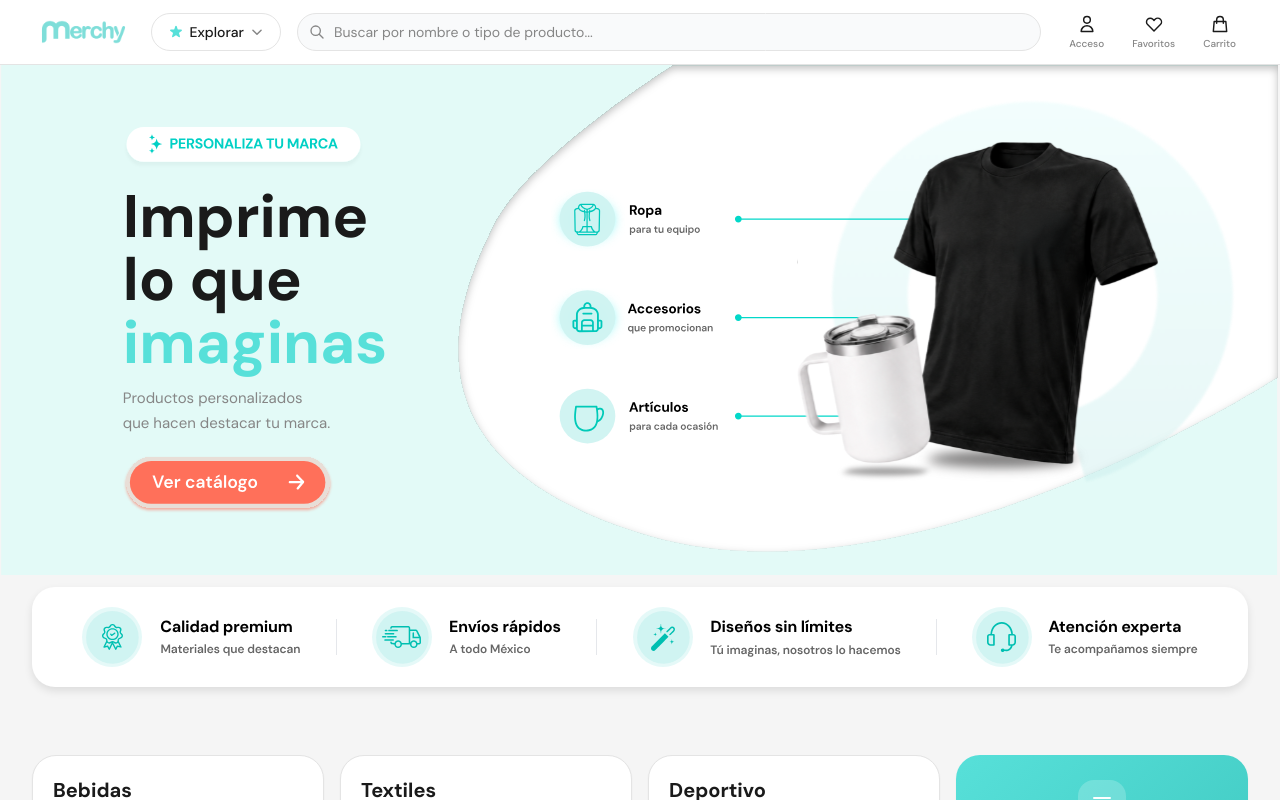
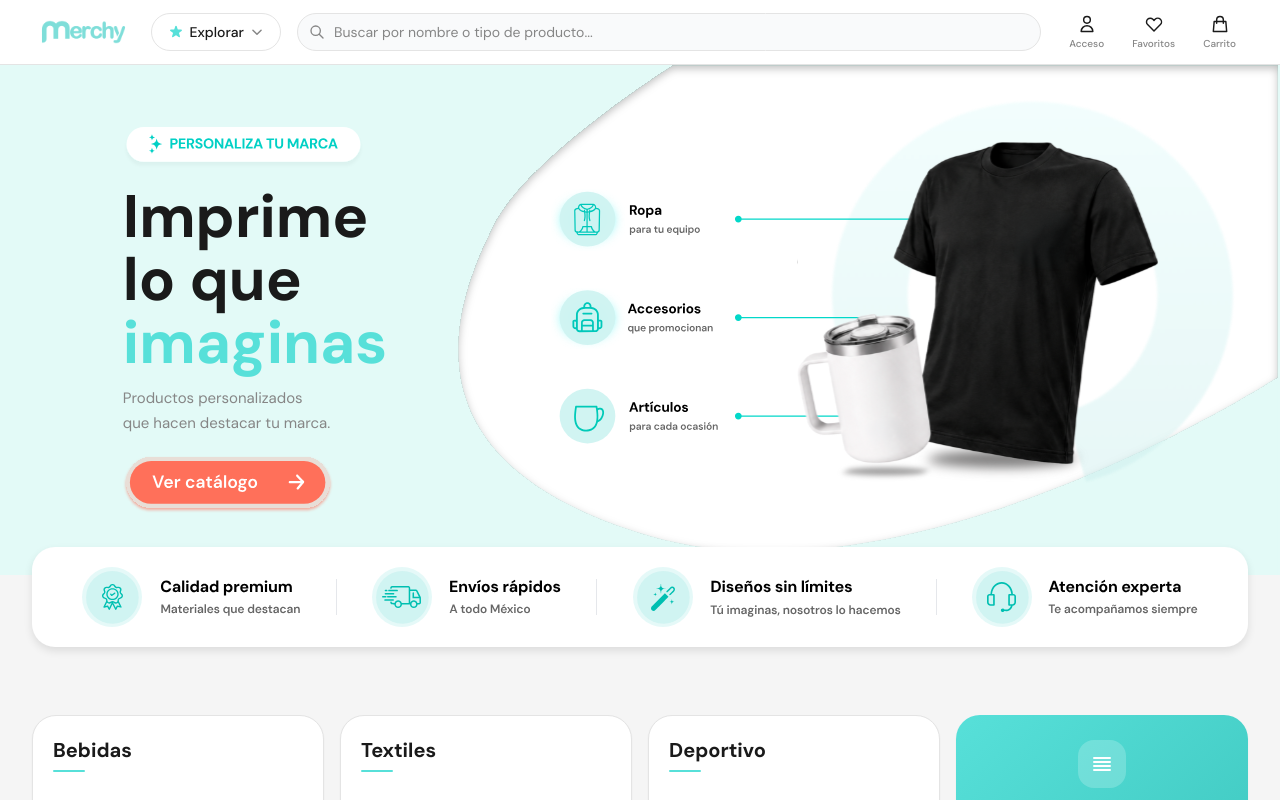
Before and after one commit to edubarky/MERCHY, a Next.js app: page / in a window 1280 px wide. Shown: the top 800 px of the page. Built offline with nearby package versions, Linux system fonts and the light colour scheme; no server answers; the database is empty.

Commit message:
Fix hero: bg teal edge-to-edge + trust strip subido

```diff
--- a/src/app/page.tsx
+++ b/src/app/page.tsx
@@ -70,7 +70,7 @@ export default async function HomePage() {
 
       {/* ── HERO ── */}
       {/* altura: hasta 510px, pero siempre deja el trust strip (124px) + header (64px) en pantalla */}
-      <section className="relative overflow-hidden" style={{ height: "min(510px, calc(100vh - 210px))" }}>
+      <section className="relative overflow-hidden bg-[#E3FAF7]" style={{ height: "min(510px, calc(100vh - 210px))" }}>
         {/* eslint-disable-next-line @next/next/no-img-element */}
         <img src="/Home/FONDO.svg" alt="" aria-hidden="true"
           className="absolute inset-0 w-full h-full" style={{ objectFit: "fill" }} />
@@ -108,7 +108,7 @@ export default async function HomePage() {
       </section>
 
       {/* ── TRUST STRIP ── */}
-      <section className="py-3 px-4 sm:px-6 lg:px-8">
+      <section className="py-3 px-4 sm:px-6 lg:px-8 -mt-10 relative z-10">
         <div className="max-w-7xl mx-auto">
           <div className="bg-white rounded-[23px] shadow-[0_4px_8px_rgba(0,0,0,0.1)] flex flex-wrap items-center justify-around gap-4 py-5 px-6 lg:px-10">
             {/* eslint-disable-next-line @next/next/no-img-element */}
```
